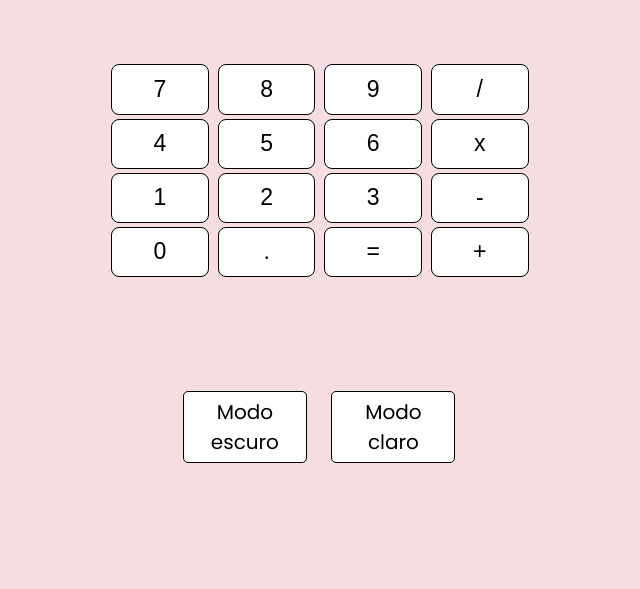
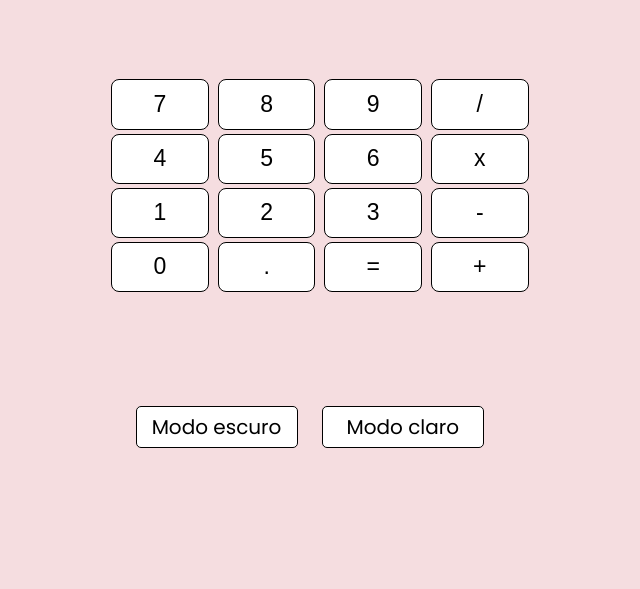
Before and after one commit to LethDuarte/projeto-calculadora, a plain HTML site: page index.html in a window 1280 px wide. Shown: the part 211-800 px from the top of the page, without its empty margins (317-957 px from the left). Drawn offline with nearby package versions, Linux system fonts and the light colour scheme.

Commit message:
editando estilo

```diff
--- a/estilos/estilo-padrao.css
+++ b/estilos/estilo-padrao.css
@@ -74,6 +74,7 @@ main > section#calc > div#superior > input#visor{
     border-radius: 8px;
     background-color: white;
     text-align: center;
+    font-size: 1.1em;
     line-height: 75px;
 }
 
@@ -111,16 +112,18 @@ main> section#calc > div#teclado > button.tec{
 
 main> section#modo {
     margin-top: 15px;
+    width: 90%;
 }
 
 main> section#modo> button{
     padding: 5px;
     margin: 5px;
-    width: 40%;
+    width: 45%;
     background-color: white;
     border: .1em solid black;
     border-radius: 5px;
     font-family: var(--fonte-padrao);
+    font-size: 1.15em;
 }
 
 @media screen and (min-width: 600px) {
@@ -139,6 +142,7 @@ main> section#modo> button{
     }
 
     main> section#modo> button{
+        width: 40%;
         font-size: 1.25em;
         margin-left: 15px;
         border: 0.08em solid black;
```
